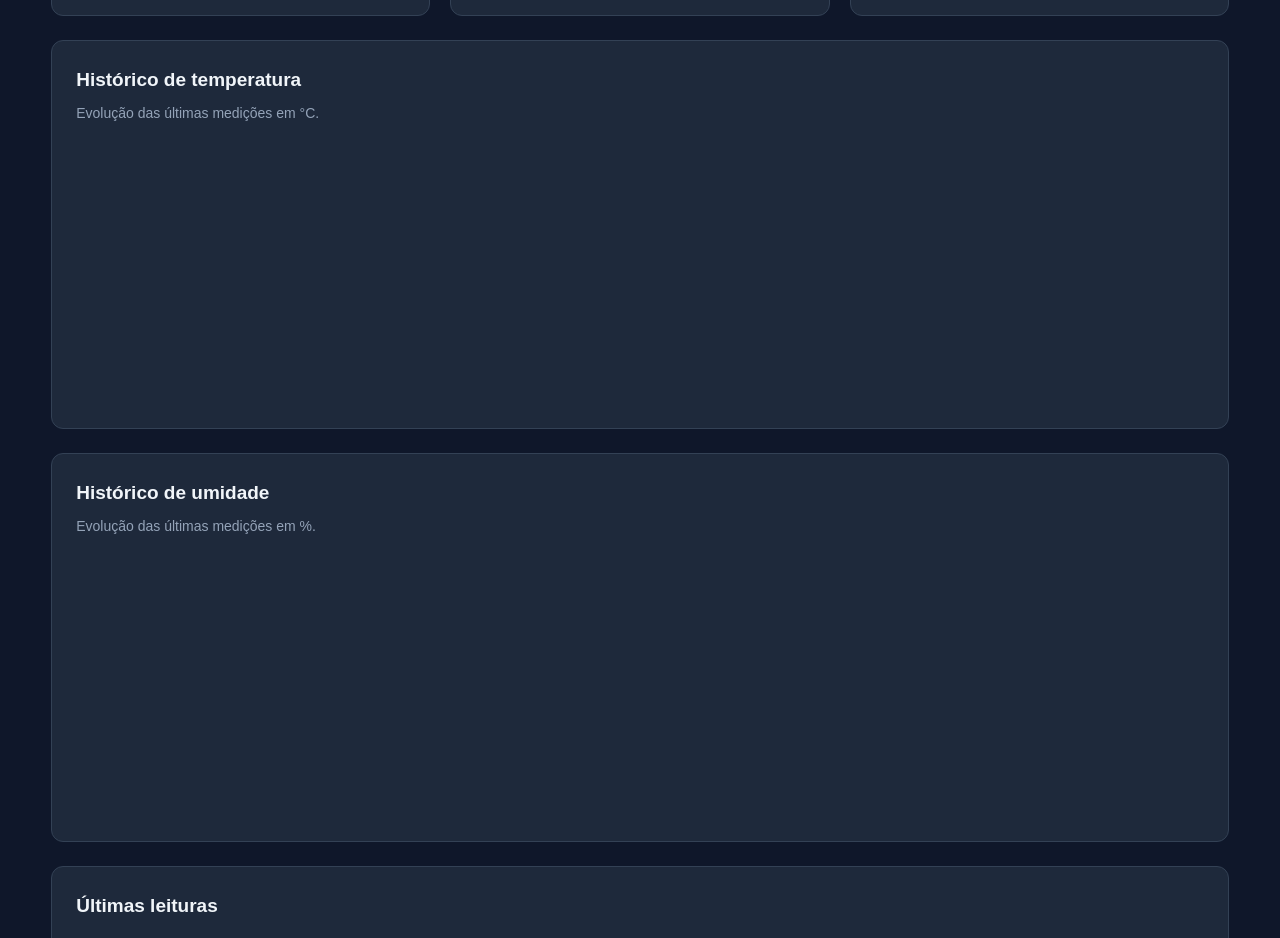
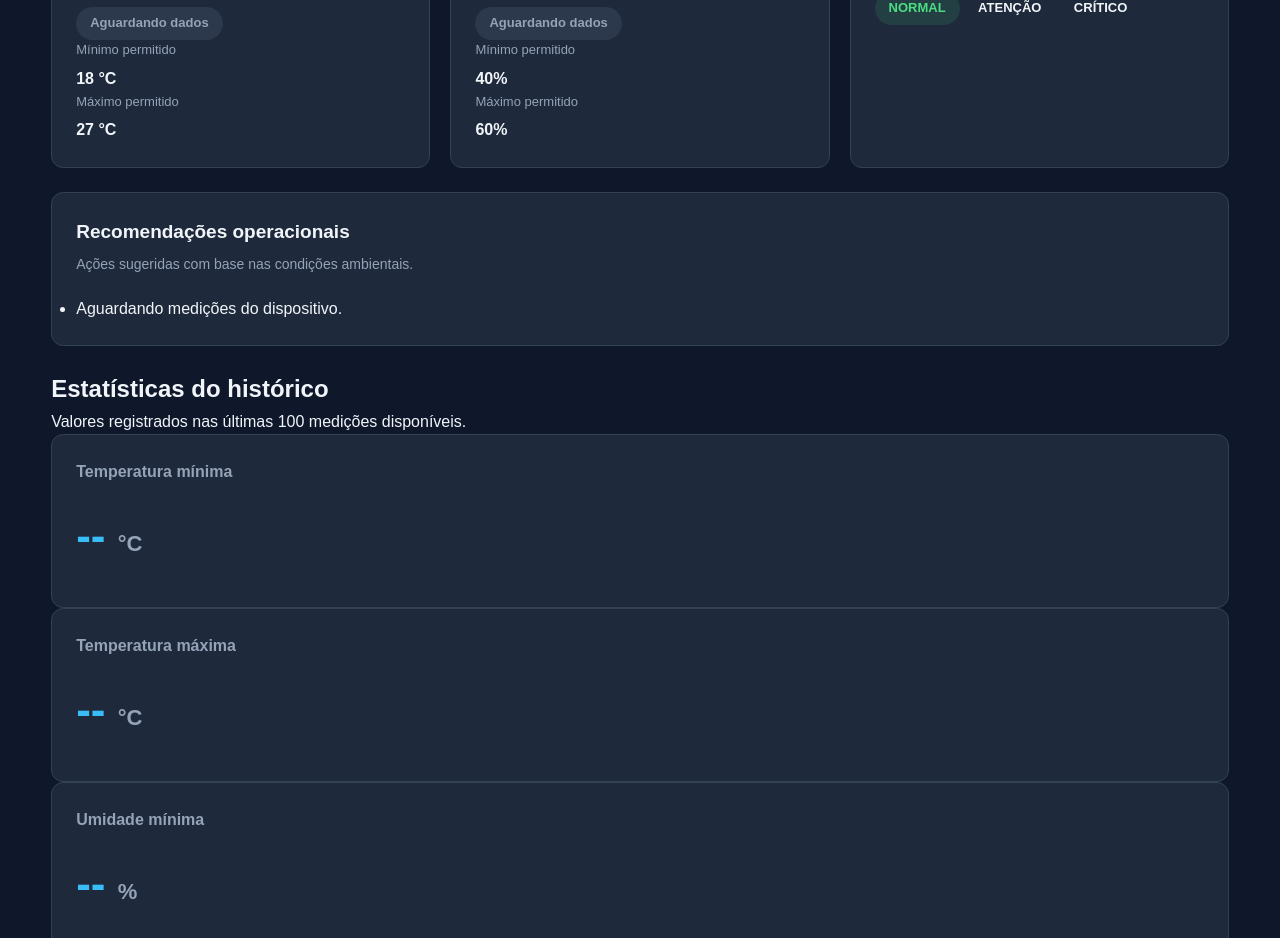
Before and after one commit to akmoretao/monitoramento-iot, a plain HTML site: page frontend/index.html in a window 1280 px wide. Shown: the part 534-1472 px from the top of the page. Drawn offline with Linux system fonts and the light colour scheme; no server answers.

Commit message:
Adiciona novos indicadores ao painel DataCenter Guard
Atualiza a estrutura do painel com limites ambientais, estatisticas e recomendacoes operacionais.

```diff
--- a/frontend/index.html
+++ b/frontend/index.html
@@ -3,7 +3,8 @@
 <head>
     <meta charset="UTF-8">
     <meta name="viewport" content="width=device-width, initial-scale=1.0">
-    <title>Monitoramento IoT</title>
+    <meta name="theme-color" content="#0f172a">
+    <title>DataCenter Guard | Monitoramento IoT</title>
     <link rel="stylesheet" href="style.css">
 </head>
 <body>
@@ -11,8 +12,8 @@
     <header>
         <div class="container">
             <span class="categoria">PROJETO INTEGRADOR | IoT</span>
-            <h1>Monitoramento Ambiental</h1>
-            <p>Sistema de monitoramento de temperatura e umidade</p>
+            <h1>DataCenter<span class="destaque"> Guard</span></h1>
+            <p>Sistema IoT de monitoramento ambiental de Data Centers</p>
         </div>
     </header>
 
@@ -37,52 +38,144 @@
             </div>
         </section>
 
+        <h2 class="titulo-secao">Condições ambientais</h2>
+
         <section class="cards">
 
             <article class="card">
                 <h2>Temperatura</h2>
+
                 <div class="valor">
                     <span id="temperatura">--</span>
                     <span class="unidade">°C</span>
                 </div>
-                <p>Limite de alerta: 30 °C</p>
+
+                <span id="status-temperatura" class="badge neutro">
+                    Aguardando dados
+                </span>
+
+                <div class="faixa">
+                    <div>
+                        <span class="label">Mínimo permitido</span>
+                        <strong>18 °C</strong>
+                    </div>
+                    <div>
+                        <span class="label">Máximo permitido</span>
+                        <strong>27 °C</strong>
+                    </div>
+                </div>
             </article>
 
             <article class="card">
                 <h2>Umidade relativa</h2>
+
                 <div class="valor">
                     <span id="umidade">--</span>
                     <span class="unidade">%</span>
                 </div>
-                <p>Umidade relativa do ambiente</p>
+
+                <span id="status-umidade" class="badge neutro">
+                    Aguardando dados
+                </span>
+
+                <div class="faixa">
+                    <div>
+                        <span class="label">Mínimo permitido</span>
+                        <strong>40%</strong>
+                    </div>
+                    <div>
+                        <span class="label">Máximo permitido</span>
+                        <strong>60%</strong>
+                    </div>
+                </div>
             </article>
 
             <article class="card">
-                <h2>Condição ambiental</h2>
+                <h2>Condição operacional</h2>
+
                 <div id="alerta" class="badge neutro">
                     Aguardando dados
                 </div>
+
                 <p id="mensagem-alerta">
                     Nenhuma leitura disponível.
                 </p>
+
+                <div class="legenda-status">
+                    <span class="badge normal">NORMAL</span>
+                    <span class="badge atencao">ATENÇÃO</span>
+                    <span class="badge critico">CRÍTICO</span>
+                </div>
+            </article>
+
+        </section>
+
+        <section class="painel">
+            <h2>Recomendações operacionais</h2>
+            <p>Ações sugeridas com base nas condições ambientais.</p>
+
+            <ul id="recomendacoes" class="recomendacoes">
+                <li>Aguardando medições do dispositivo.</li>
+            </ul>
+        </section>
+
+        <h2 class="titulo-secao">Estatísticas do histórico</h2>
+
+        <p class="descricao-secao">
+            Valores registrados nas últimas 100 medições disponíveis.
+        </p>
+
+        <section class="estatisticas">
+
+            <article class="card estatistica">
+                <h2>Temperatura mínima</h2>
+                <div class="valor">
+                    <span id="temp-min">--</span>
+                    <span class="unidade">°C</span>
+                </div>
+            </article>
+
+            <article class="card estatistica">
+                <h2>Temperatura máxima</h2>
+                <div class="valor">
+                    <span id="temp-max">--</span>
+                    <span class="unidade">°C</span>
+                </div>
+            </article>
+
+            <article class="card estatistica">
+                <h2>Umidade mínima</h2>
+                <div class="valor">
+                    <span id="umid-min">--</span>
+                    <span class="unidade">%</span>
+                </div>
+            </article>
+
+            <article class="card estatistica">
+                <h2>Umidade máxima</h2>
+                <div class="valor">
+                    <span id="umid-max">--</span>
+                    <span class="unidade">%</span>
+                </div>
             </article>
 
         </section>
 
         <section class="painel">
             <h2>Histórico de temperatura</h2>
-            <p>Evolução das últimas medições em °C.</p>
+            <p>Faixa operacional: 18 a 27 °C.</p>
             <canvas id="grafico-temperatura"></canvas>
         </section>
 
         <section class="painel">
             <h2>Histórico de umidade</h2>
-            <p>Evolução das últimas medições em %.</p>
+            <p>Faixa operacional: 40 a 60%.</p>
             <canvas id="grafico-umidade"></canvas>
         </section>
 
         <section class="painel">
             <h2>Últimas leituras</h2>
+
             <div class="tabela-container">
                 <table>
                     <thead>
@@ -94,6 +187,7 @@
                             <th>Condição</th>
                         </tr>
                     </thead>
+
                     <tbody id="historico">
                         <tr>
                             <td colspan="5">
@@ -110,8 +204,9 @@
     </main>
 
     <footer>
-        <p>Projeto Integrador de Monitoramento IoT</p>
+        <p>DataCenter Guard | Projeto Integrador IoT</p>
         <p>ESP32 · DHT22 · Supabase · Cloudflare Pages</p>
+        <p>Versão 2.0 — Monitoramento Ambiental</p>
     </footer>
 
     <script src="script.js"></script>
```
